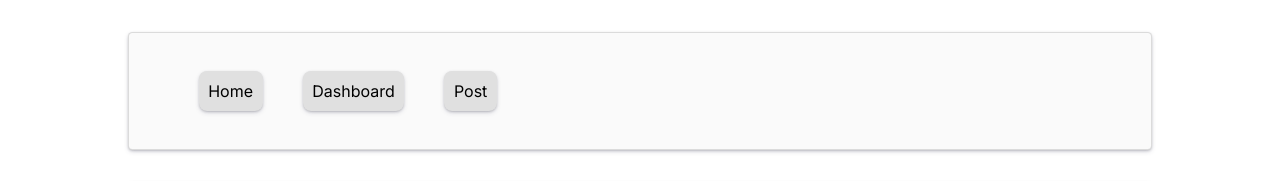
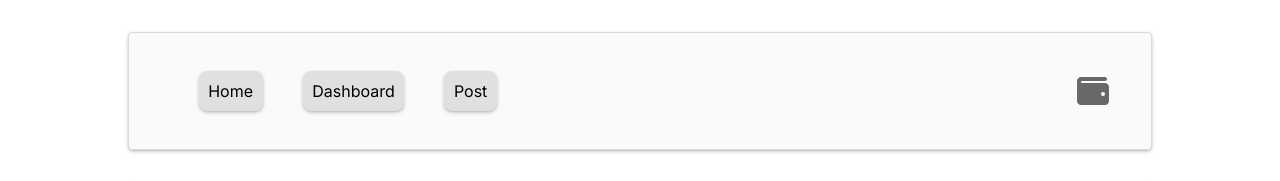
Before and after one commit to fedengarcia/dashboard-nextjs, a Next.js app: page /post/1 in a window 1280 px wide. Shown: the top 181 px of the page. Built offline with nearby package versions, Linux system fonts and the light colour scheme.

Commit message:
navbar settings

```diff
--- a/src/components/Navbar/Navbar.jsx
+++ b/src/components/Navbar/Navbar.jsx
@@ -1,5 +1,9 @@
+'use client'
 import Link from 'next/link'
 import styles from "./navbarStyle.module.scss";
+import { FontAwesomeIcon } from '@fortawesome/react-fontawesome';
+import { faWallet } from '@fortawesome/free-solid-svg-icons';
+
 
 const links = [{
         label: 'Home',
@@ -18,8 +22,12 @@ const links = [{
 
 export function Navbar () {
 
+  const handleOnClick = () => {
+    alert("wallet connect")
+  }
+
   return (
-    <header className={styles.headerContainer}>
+    <div className={styles.headerContainer}>
         <ul>
             {links?.map(({label,route}) => (
             <li key={route}>
@@ -27,8 +35,8 @@ export function Navbar () {
                 <Link href={route} >{label}</Link>
             </li>
             ))}
-
         </ul>
-  </header>
+        <FontAwesomeIcon onClick={handleOnClick} icon={faWallet} size="1x"/>
+  </div>
   )
 }
--- a/src/components/Navbar/navbarStyle.module.scss
+++ b/src/components/Navbar/navbarStyle.module.scss
@@ -1,6 +1,5 @@
 @use "../../styles/variables" as v;
 @import "../../styles/mixins";
-
 
 .headerContainer {
     height: auto;
@@ -11,10 +10,13 @@
     border-radius: v.$radiusLower;
     border: v.$border125;
     background-color: v.$white100;
-    position: relative;
+    // position: relative;
     box-shadow: v.$shadow-all2;
     overflow-x: hidden;
-
+    flex-direction: row;
+    display: flex;
+    justify-content: space-between;
+    align-items: center;
     ul{
         display: flex;
         li{
@@ -29,7 +31,7 @@
             & a{
                 width: 100%;
                 height: 100%;
-                display: block;
+                // display: block;
             }
 
             &:hover{
@@ -40,4 +42,17 @@
             }
         }
     }
+
+
+    svg{
+        width: 2em;
+        height: 2em;
+        color: v.$gray400;
+        margin-right: 2em;
+        &:hover{
+            cursor: pointer;
+            color: v.$gray300;
+        }
+
+    }
  }
```
